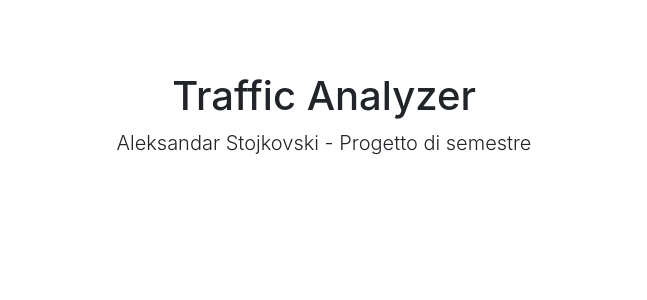
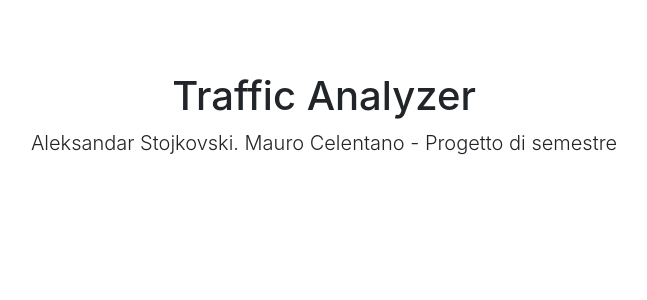
Before and after one commit to aleksandarstojkovski/tcpdump_web_parser, a Flask app: page / in a window 1280 px wide. Shown: the part 56-356 px from the top of the page, without its empty margins (316-963 px from the left). Run offline with Flask 2, Linux system fonts and the light colour scheme; parts of the project's set-up code (start-up, migrations or seed data) failed here and were passed over; some libraries are stand-ins or nearby versions.

Commit message:
Update index.html

```diff
--- a/templates/index.html
+++ b/templates/index.html
@@ -51,7 +51,7 @@
 
 
       <h1>Traffic Analyzer</h1>
-      <p class="lead">Aleksandar Stojkovski - Progetto di semestre</p>
+      <p class="lead">Aleksandar Stojkovski. Mauro Celentano - Progetto di semestre</p>
 
 
       </div>
```
